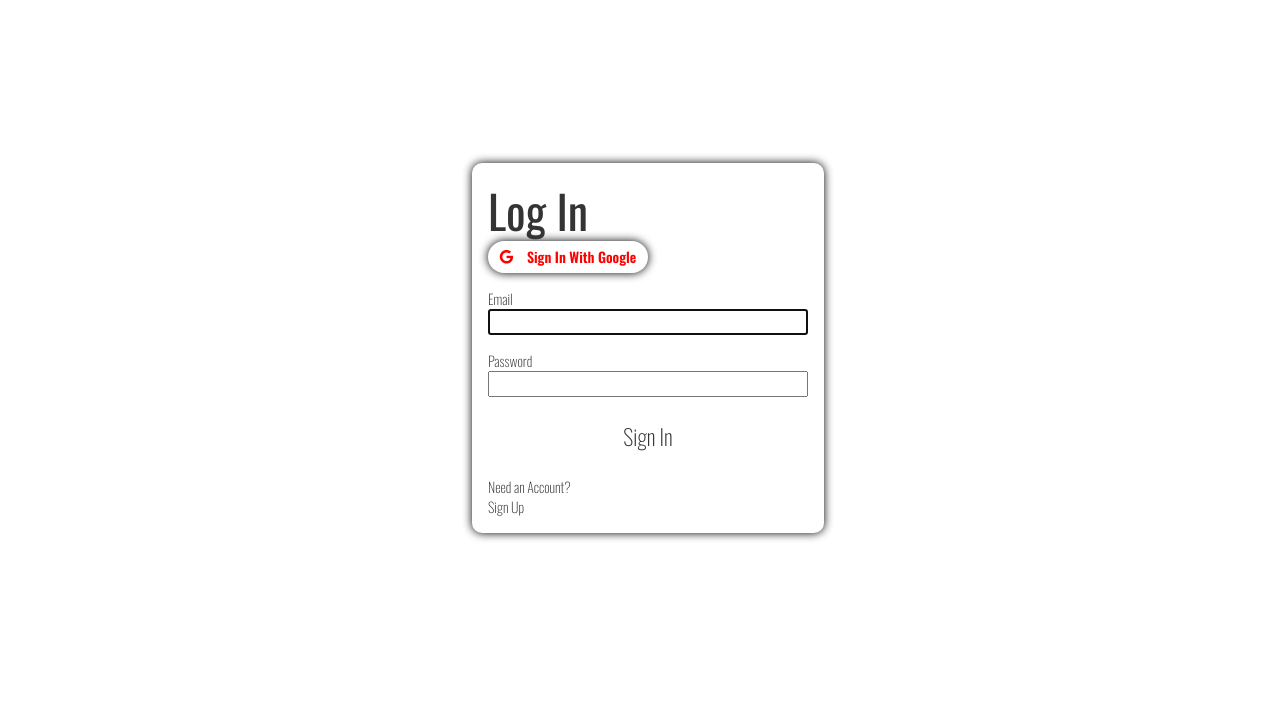
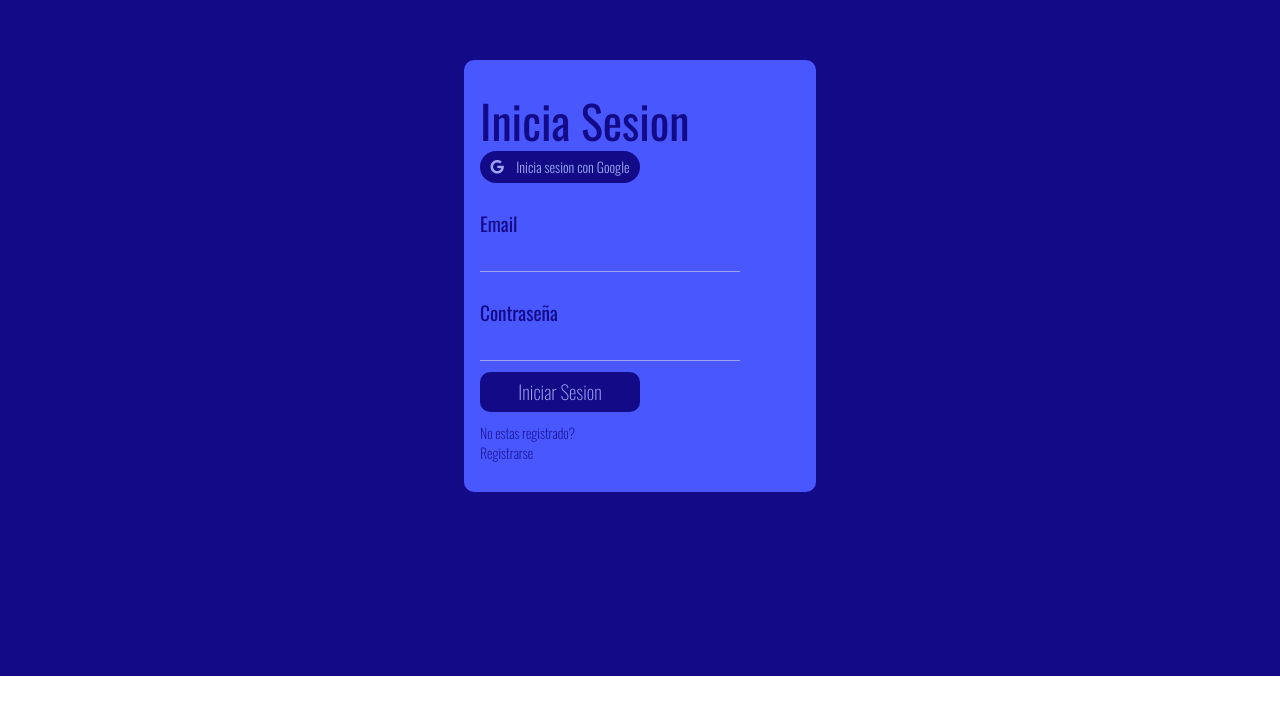
Before and after one commit to LeanM/JobderWeb, a React (Create React App) app: page /login in a window 1280 px wide. Shown: the part 124-838 px from the top of the page. After the commit the page ends 800 px from the top, so only its background shows below. Built offline with nearby package versions, Linux system fonts and the light colour scheme; no server answers.

Commit message:
login page styling

```diff
--- a/src/components/auth/Login.js
+++ b/src/components/auth/Login.js
@@ -7,6 +7,8 @@ import { Link } from "react-router-dom";
 import { useGoogleLogin } from "@react-oauth/google";
 import { MDBIcon } from "mdb-react-ui-kit";
 import useGeoLocation from "../../hooks/useGeoLocation";
+import { createUseStyles } from "react-jss";
+import { colors } from "../../assets/colors";
 
 function LogIn() {
   const { logInAuth, loginGoogle } = useAuth();
@@ -14,6 +16,8 @@ function LogIn() {
   const location = useLocation();
   const { geoLocation, getGeoLocationForRegister } = useGeoLocation();
   const from = location.state?.from || "/";
+
+  const classes = useStyles();
 
   const userRef = useRef();
   const errorRef = useRef();
@@ -50,9 +54,9 @@ function LogIn() {
   });
 
   return (
-    <div className="login-register__container">
-      <div className="login-register__body">
-        <section className="login-register__section">
+    <div className={classes.container}>
+      <section className={classes.loginRegisterContainer}>
+        <div className={classes.topContainer}>
           <p
             ref={errorRef}
             className={errMsg ? "errmsg" : "offscreen"}
@@ -60,69 +64,149 @@ function LogIn() {
           >
             {errMsg}
           </p>
-          <h1>Log In</h1>
+          <h1>Inicia Sesion</h1>
           <button
             onClick={() => {
               getGeoLocationForRegister();
               login();
             }}
-            style={{
-              display: "flex",
-              width: "10rem",
-              height: "2rem",
-              borderRadius: "20px",
-              boxShadow: "0 0 10px black",
-              justifyContent: "space-evenly",
-              alignItems: "center",
-              gap: "0.5rem",
-              backgroundColor: "white",
-            }}
+            className={classes.googleLoginButton}
           >
-            <MDBIcon style={{ color: "red" }} fab icon="google"></MDBIcon>
-            <p style={{ color: "red", fontWeight: "600" }}>
-              Sign In With Google
-            </p>
+            <MDBIcon fab icon="google"></MDBIcon>
+            <p style={{ fontWeight: "300" }}>Inicia sesion con Google</p>
           </button>
-          <form className="login-register__form" onSubmit={handleSubmit}>
-            <label className="login-register__label" htmlFor="email">
+        </div>
+        <form className={classes.formContainer} onSubmit={handleSubmit}>
+          <label
+            className="login-register__label"
+            style={{ fontSize: "1.2rem", fontWeight: "500" }}
+            htmlFor="email"
+          >
             Email
           </label>
           <input
             type="text"
             id="email"
             ref={userRef}
+            className={classes.input}
             autoComplete="off"
             onChange={(e) => setEmail(e.target.value)}
             value={email}
             required
           />
 
-            <label className="login-register__label" htmlFor="password">
-              Password
+          <label
+            style={{ fontSize: "1.2rem", fontWeight: "500" }}
+            className="login-register__label"
+            htmlFor="password"
+          >
+            Contraseña
           </label>
           <input
             type="password"
             id="password"
+            className={classes.input}
             onChange={(e) => setPwd(e.target.value)}
             value={pwd}
             required
           />
-            <button className="login-register__submitbutton">Sign In</button>
+          <button className={classes.loginButton}>Iniciar Sesion</button>
         </form>
         <p>
-            Need an Account?
+          No estas registrado?
           <br />
           <span className="line">
             {/*put router link here*/}
             <Link className="login-register__link" to="/register">
-                Sign Up
+              Registrarse
             </Link>
           </span>
         </p>
       </section>
     </div>
-    </div>
   );
 }
 
 export default LogIn;
+
+const useStyles = createUseStyles({
+  container: {
+    width: "100%",
+    height: "100vh",
+    backgroundColor: colors.primary,
+    fontFamily: "Oswald",
+    display: "flex",
+    flexDirection: "column",
+    justifyContent: "center",
+    alignItems: "center",
+  },
+  loginRegisterContainer: {
+    width: "20rem",
+    height: "25rem",
+    backgroundColor: colors.secondary,
+    padding: "1rem",
+    fontWeight: "200",
+    borderRadius: "10px",
+    color: colors.primary,
+    display: "flex",
+    flexDirection: "column",
+    justifyContent: "center",
+    alignItems: "start",
+  },
+  topContainer: {
+    width: "100%",
+    display: "flex",
+    flexDirection: "column",
+    justifyContent: "center",
+    alignItems: "start",
+  },
+  googleLoginButton: {
+    backgroundColor: colors.primary,
+    color: colors.textSecondary,
+    display: "flex",
+    width: "10rem",
+    height: "2rem",
+    borderRadius: "20px",
+
+    justifyContent: "space-evenly",
+    alignItems: "center",
+    gap: "0.5rem",
+
+    transition: "background 0.2s, color 0.2s",
+
+    "&:hover": {
+      backgroundColor: colors.textSecondary,
+      color: colors.primary,
+    },
+  },
+  formContainer: {
+    display: "flex",
+    flexDirection: "column",
+    justifyContent: "space-evenly",
+    alignItems: "start",
+    width: "100%",
+    height: "60%",
+  },
+  input: {
+    width: "80%",
+    outline: "none",
+    backgroundColor: colors.secondary,
+    border: "none",
+    borderBottom: "solid 1px " + colors.textSecondary,
+  },
+  loginButton: {
+    width: "10rem",
+    height: "2.5rem",
+    backgroundColor: colors.primary,
+    color: colors.textSecondary,
+    borderRadius: "10px",
+    fontSize: "1.2rem",
+
+    transition: "background 0.2s, color 0.2s",
+
+    "&:hover": {
+      backgroundColor: colors.textSecondary,
+      color: colors.primary,
+    },
+  },
+});
--- a/src/css/login-register.css
+++ b/src/css/login-register.css
@@ -1,9 +1,7 @@
 .login-register__container {
     width: 100%;
     height: 100vh;
-    padding: 1rem 0.5rem;
-    margin-top: 3.5rem;
-    background-color: var(--bg-color);
+    background-color: var(--primary-color);
     font-family: 'Oswald', sans-serif;
 }
 
@@ -26,12 +24,12 @@
     max-height: 200vh;
     align-self: center;
     padding: 1rem;
-    background-color: var(--nav-color);
+    background-color: var(--secondary-color);
 
     font-weight: 200;
     border-radius: 10px;
     box-shadow: black 0 0 10px;
-    color: var(--nav-enterprise-color);
+    color: var(--primary-color);
 }
 
 .login-register__form {
```
Lines whose indentation alone changed are shown as unchanged.
